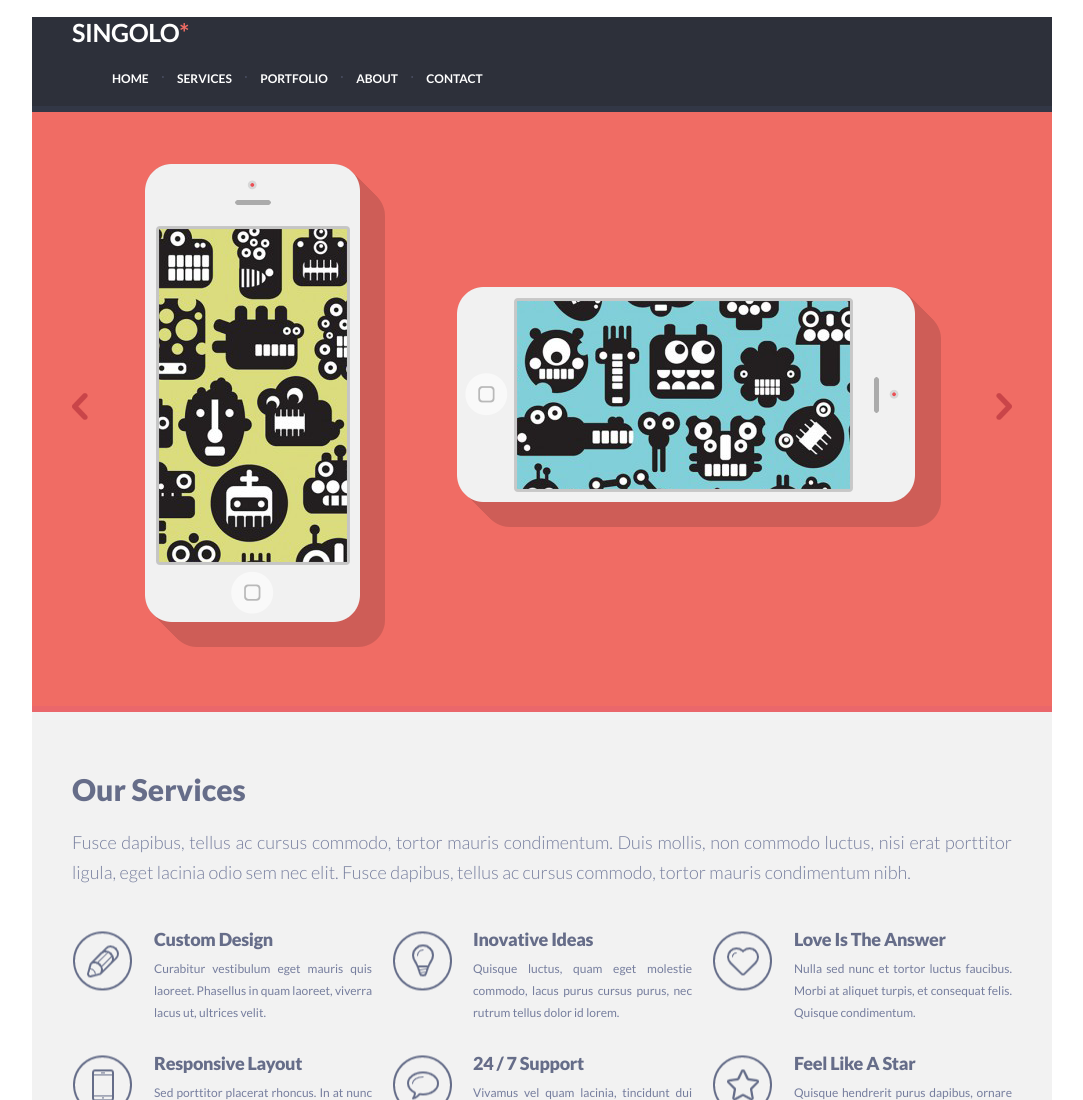
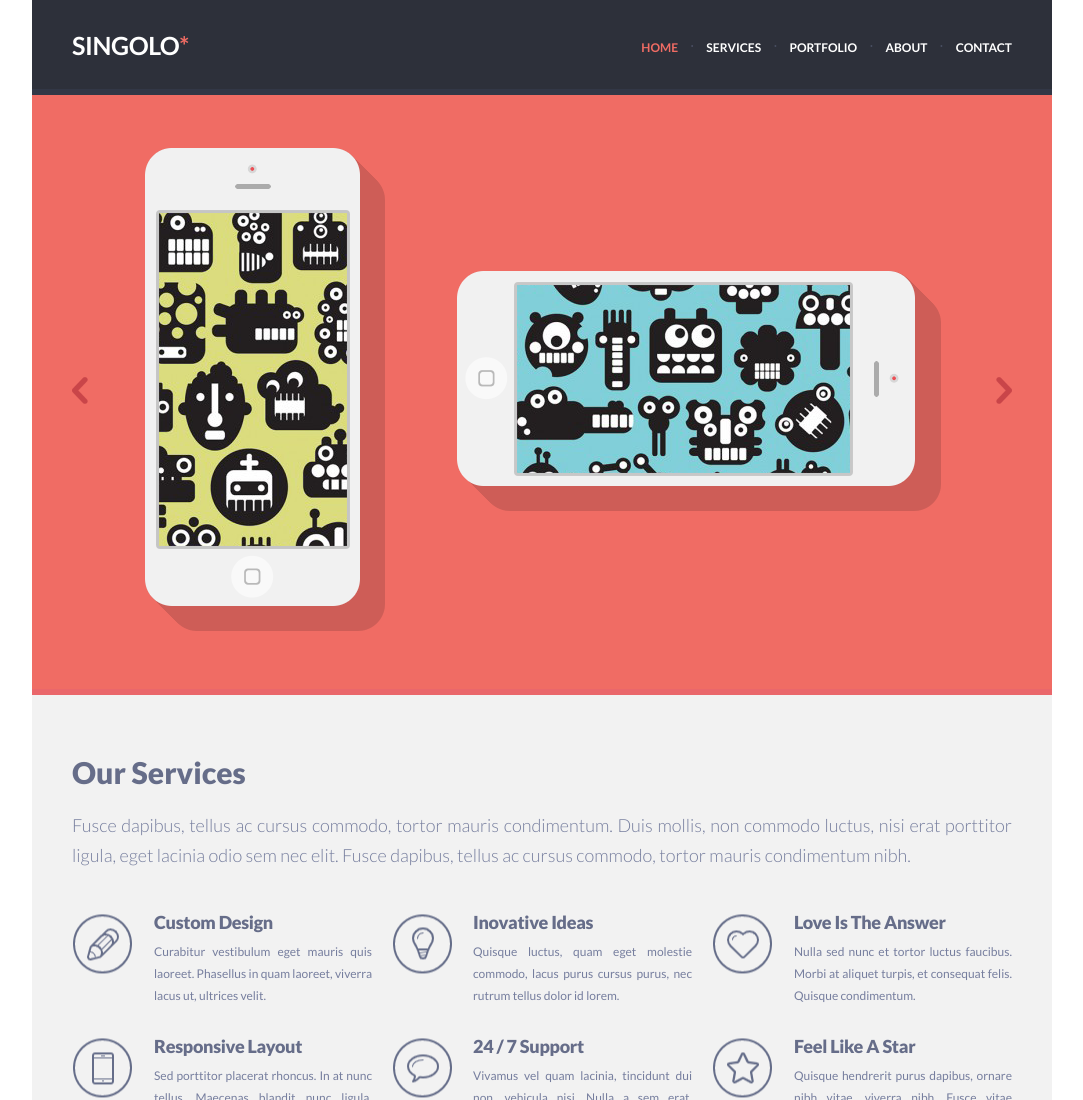
Before and after one commit to 22-22/singolo, a plain HTML site: page singolo1.html in a window 1280 px wide. Shown: the top 1100 px of the page, without its empty margins (98-1181 px from the left). Drawn offline with Linux system fonts and the light colour scheme.

Commit message:
feat: change color of Home button

```diff
--- a/singolo1.css
+++ b/singolo1.css
@@ -16,7 +16,7 @@ body {
     max-width: 940px;
 }
 
-.container-header {
+.header__content {
     height: 89px;
     display: flex;
     flex-direction: row;
@@ -33,7 +33,7 @@ body {
 }
 
 .logo__star {
-color: #f06c64;
+    color: #f06c64;
 }
 
 .navigation {
@@ -65,7 +65,11 @@ color: #f06c64;
     text-decoration: none;
     font-size: 12px;
     color: #ffffff;
-    font-family: Lato-Bold,  Verdana, sans-serif;
+    font-family: Lato-Bold, Verdana, sans-serif;
+}
+
+.navigation__name_colored {
+    color: #f06c64;
 }
 
 /***************SECTION SLIDER*******************/
@@ -110,7 +114,7 @@ color: #f06c64;
     font-size: 30px;
     line-height: 18px;
     color: #666d89;
-    font-family: Lato-Black, Verdana, sans-serif;;
+    font-family: Lato-Black, Verdana, sans-serif;
 }
 
 .services__general-description {
@@ -147,7 +151,7 @@ color: #f06c64;
     font-size: 18px;
     line-height: 18px;
     color: #666d89;
-    font-family: Lato-Black, Verdana, sans-serif;;
+    font-family: Lato-Black, Verdana, sans-serif;
     margin: 10px 0;
 }
 
@@ -155,7 +159,7 @@ color: #f06c64;
     font-size: 12px;
     line-height: 22px;
     color: #767e9e;
-    font-family: Lato-Regular, Verdana, sans-serif;;
+    font-family: Lato-Regular, Verdana, sans-serif;
     text-align: justify;
     margin: 0;
 }
```
